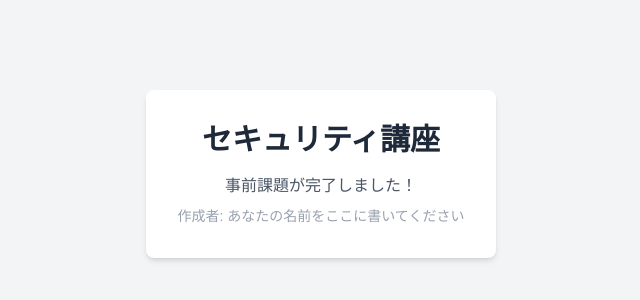
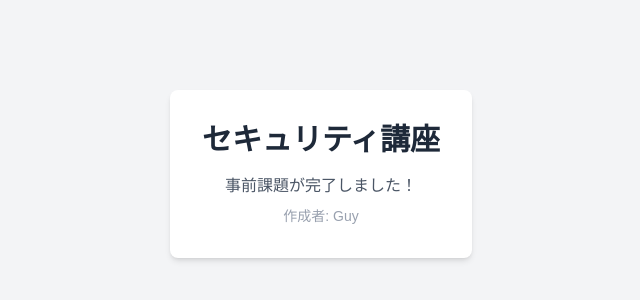
Before and after one commit to taketo45/security-form, a Next.js app: page / in a window 1280 px wide. Shown: the part 226-526 px from the top of the page, without its empty margins (319-959 px from the left). Built offline with nearby package versions, Linux system fonts and the light colour scheme.

Commit message:
作成者追記

```diff
--- a/src/app/page.tsx
+++ b/src/app/page.tsx
@@ -14,7 +14,7 @@ export default function Home() {
           事前課題が完了しました！
         </p>
         <p className="text-sm text-gray-400">
-          作成者: あなたの名前をここに書いてください
+          作成者: Guy
         </p>
       </div>
     </div>
```
